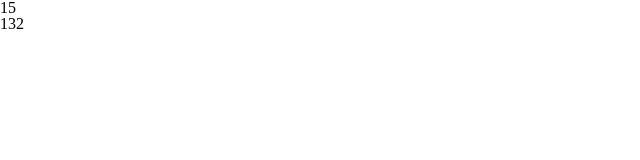
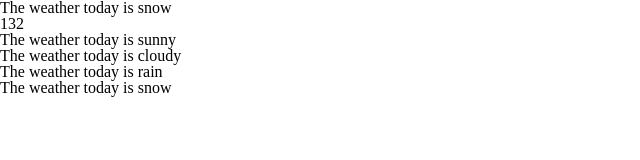
Before and after one commit to guuma/frontend-practice, a plain HTML site: page study_javascript/practice/index.html in a window 1280 px wide. Shown: the whole page, without its empty margins (0-640 px from the left). Drawn offline with nearby package versions, Linux system fonts and the light colour scheme.

Commit message:
practice array and Loops and iteration

```diff
--- a/study_javascript/practice/index.html
+++ b/study_javascript/practice/index.html
@@ -5,11 +5,12 @@
   <meta name="viewport" content="width=device-width, initial-scale=1.0">
   <link rel="stylesheet" href="https://cdnjs.cloudflare.com/ajax/libs/meyer-reset/2.0/reset.min.css">
   <link rel="stylesheet" href="css/style.css">
+  <title>Document</title>
   <script src="js/index.js" defer></script>
-  <title>Document</title>
 </head>
 <body>
   <div id="test"></div>
   <div id="apple"></div>
+  <ul id="number"></ul>
 </body>
 </html>
--- a/study_javascript/practice/js/index.js
+++ b/study_javascript/practice/js/index.js
@@ -1,7 +1,24 @@
 const testElement = document.getElementById('test');
 const x = 5;
 const y = 10;
-testElement.innerText = x + y;
+const weather = ['sunny', 'cloudy', 'rain'];
+weather.push('snow');
+testElement.innerText = 'The weather today is ' + weather[3];
+
+for (let num = 0; num < 5; num++) {
+  console.log(num + " numのだよ");
+  for (let i = 0; i < weather.length; i++) {
+    console.log(i + " weatherのだよ");
+    console.log(num + '回目の ' + 'The weather today is' + weather[i]);
+  }
+}
+
+for (let i = 0; i < weather.length; i++) {
+  let listElement = document.createElement('li');
+  listElement.innerText = "The weather today is " + weather[i];
+  const element = document.getElementById('number');
+  element.appendChild(listElement);
+}
 
 const tax = 1.1;
 const applePrice = 120;
@@ -10,5 +27,5 @@ const apple = document.getElementById('apple');
 apple.innerText = applePrice * tax;
 
 testElement.addEventListener('click', () => {
-  testElement.innerText = "テストがクリックされました"
+  testElement.innerText = 'テストがクリックされました';
 });
```
